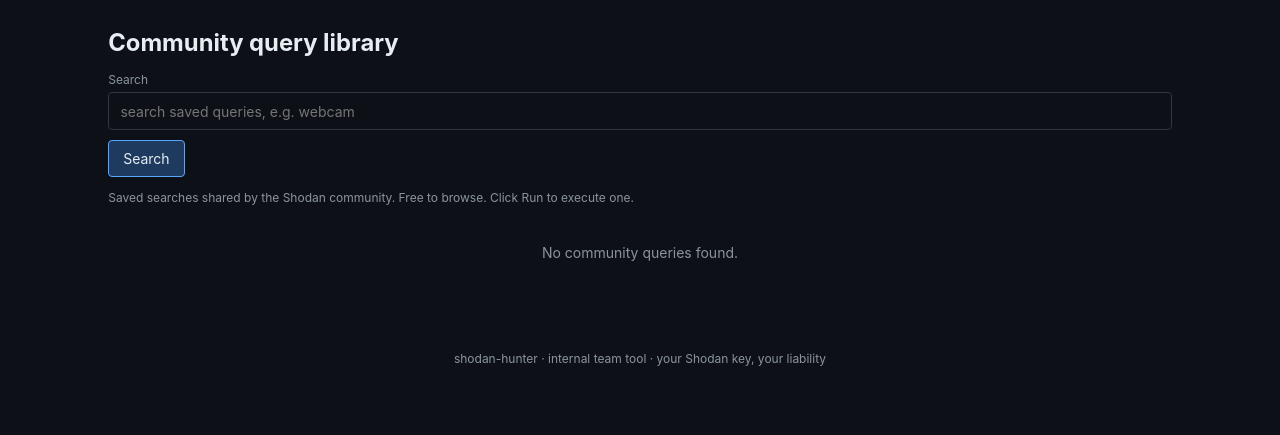
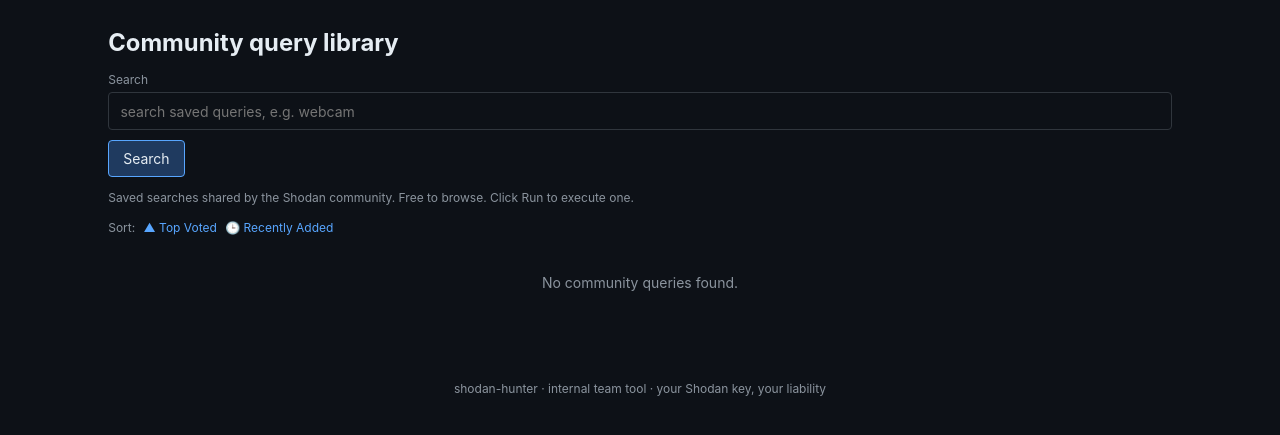
Before and after one commit to jrsherlock/shodan-hunter, a FastAPI app: template hunter/templates/library.html in a window 1280 px wide. Shown: the part 44-479 px from the top of the page. Run offline with FastAPI, Linux system fonts and the light colour scheme; the template is opened without the code that fills it, so the values that code supplies are empty.

Commit message:
feat(library): sort + popular-tag categories on the community query library
Pre-existing WIP, rescued onto its own branch.

- shodan_api.community_tags: fetch the directory's popular tags (Explore
  categories), cached like the rest of the query directory.
- library_page: add a votes/timestamp sort toggle and a clickable tag bar;
  both degrade gracefully (tags are decorative, never fatal).
- library.html / style.css: tag chips + sort UI.
- Trim the home/ask "recent queries" panel to 5 rows.

Co-Authored-By: Claude Opus 4.8 (1M context) <noreply@anthropic.com>

```diff
--- a/hunter/app.py
+++ b/hunter/app.py
@@ -129,7 +129,7 @@ async def home(request: Request, user: str = Depends(current_user)):
     return templates.TemplateResponse(
         request, "chat.html",
         _ctx(request, user, prompt="", llm_result=None, search=None, override_query=None,
-             recent=db.recent_audit(limit=10, username=user)),
+             recent=db.recent_audit(limit=5, username=user)),
     )
 
 
@@ -208,7 +208,7 @@ async def ask(
         _ctx(request, user, prompt=prompt, llm_result=llm_result,
              search=search_result, page=page, facets=facet_groups,
              override_query=override,
-             recent=db.recent_audit(limit=10, username=user)),
+             recent=db.recent_audit(limit=5, username=user)),
     )
 
 
@@ -434,18 +434,28 @@ async def alerts_trigger(aid: str, user: str = Depends(current_user),
 
 @app.get("/library", response_class=HTMLResponse)
 async def library_page(request: Request, user: str = Depends(current_user),
-                       q: str = Query(""), page: int = Query(1)):
+                       q: str = Query(""), page: int = Query(1),
+                       sort: str = Query("votes")):
     q = (q or "").strip()
+    # "votes" → Top Voted, "timestamp" → Recently Added (directory listing only)
+    sort = sort if sort in ("votes", "timestamp") else "votes"
     library_error = None
     items: list = []
+    tags: list = []
+    # Popular tags are the Explore "categories"; decorative, so never fatal.
     try:
-        data = shodan_api.query_search(q, page=page) if q else shodan_api.community_queries(page=page)
+        tags = (shodan_api.community_tags().get("matches")) or []
+    except shodan_api.ShodanError:
+        tags = []
+    try:
+        data = shodan_api.query_search(q, page=page) if q else shodan_api.community_queries(page=page, sort=sort)
         items = (data.get("matches") if isinstance(data, dict) else data) or []
     except shodan_api.ShodanError as e:
         library_error = str(e)
     return templates.TemplateResponse(
         request, "library.html",
-        _ctx(request, user, q=q, page=page, items=items, library_error=library_error),
+        _ctx(request, user, q=q, page=page, sort=sort, items=items, tags=tags,
+             library_error=library_error),
     )
 
 
--- a/hunter/shodan_api.py
+++ b/hunter/shodan_api.py
@@ -419,6 +419,21 @@ def community_queries(page: int = 1, sort: str = "votes", order: str = "desc",
     return data
 
 
+def community_tags(size: int = 20, *, use_cache: bool = True) -> dict[str, Any]:
+    """Most popular tags in the community query directory (the Explore categories)."""
+    key = f"size={size}"
+    if use_cache:
+        hit = db.cache_get("query_tags", key)
+        if hit is not None:
+            return hit
+    try:
+        data = _api().queries_tags(size=size)
+    except shodan.APIError as e:
+        raise ShodanError(f"community tags failed: {e}") from e
+    db.cache_put("query_tags", key, data, config.QUERIES_CACHE_TTL)
+    return data
+
+
 def query_search(query: str, page: int = 1, *, use_cache: bool = True) -> dict[str, Any]:
     """Search the community query directory."""
     q = _qkey(query)
--- a/hunter/static/style.css
+++ b/hunter/static/style.css
@@ -51,6 +51,8 @@ h2 { font-size: 1.05em; margin: 0 0 0.6em; }
 
 .row { display: flex; gap: 0.7em; align-items: center; flex-wrap: wrap; margin: 0.5em 0; }
 .row.spread { justify-content: space-between; }
+.tagbar { display: flex; gap: 0.5em; align-items: center; flex-wrap: wrap; margin: 0.6em 0 1em; }
+.row.small a.active { color: var(--accent); font-weight: 600; }
 .grid-2 { display: grid; grid-template-columns: 1fr 1fr; gap: 1em; }
 @media (max-width: 760px) { .grid-2 { grid-template-columns: 1fr; } }
 
--- a/hunter/templates/library.html
+++ b/hunter/templates/library.html
@@ -12,6 +12,23 @@
   <button>Search</button>
 </form>
 <p class="muted small">Saved searches shared by the Shodan community. Free to browse. Click Run to execute one.</p>
+
+{% if tags %}
+  <div class="tagbar">
+    <span class="muted small">Categories:</span>
+    {% for t in tags %}
+      <a class="chip" href="/library?q={{ t.value | urlencode }}">{{ t.value }}{% if t.count %} <span class="muted small">{{ t.count }}</span>{% endif %}</a>
+    {% endfor %}
+  </div>
+{% endif %}
+
+{% if not q %}
+  <div class="row small">
+    <span class="muted">Sort:</span>
+    <a href="/library?sort=votes"{% if sort == 'votes' %} class="active"{% endif %}>▲ Top Voted</a>
+    <a href="/library?sort=timestamp"{% if sort == 'timestamp' %} class="active"{% endif %}>🕒 Recently Added</a>
+  </div>
+{% endif %}
 
 {% if library_error %}
   <div class="banner bad">{{ library_error }}</div>
@@ -41,10 +58,10 @@
 
   <div class="row">
     {% if page > 1 %}
-      <a href="/library?q={{ q }}&page={{ page - 1 }}">← previous</a>
+      <a href="/library?q={{ q }}&sort={{ sort }}&page={{ page - 1 }}">← previous</a>
     {% endif %}
     {% if items | length == 10 %}
-      <a href="/library?q={{ q }}&page={{ page + 1 }}">next →</a>
+      <a href="/library?q={{ q }}&sort={{ sort }}&page={{ page + 1 }}">next →</a>
     {% endif %}
   </div>
 
```
